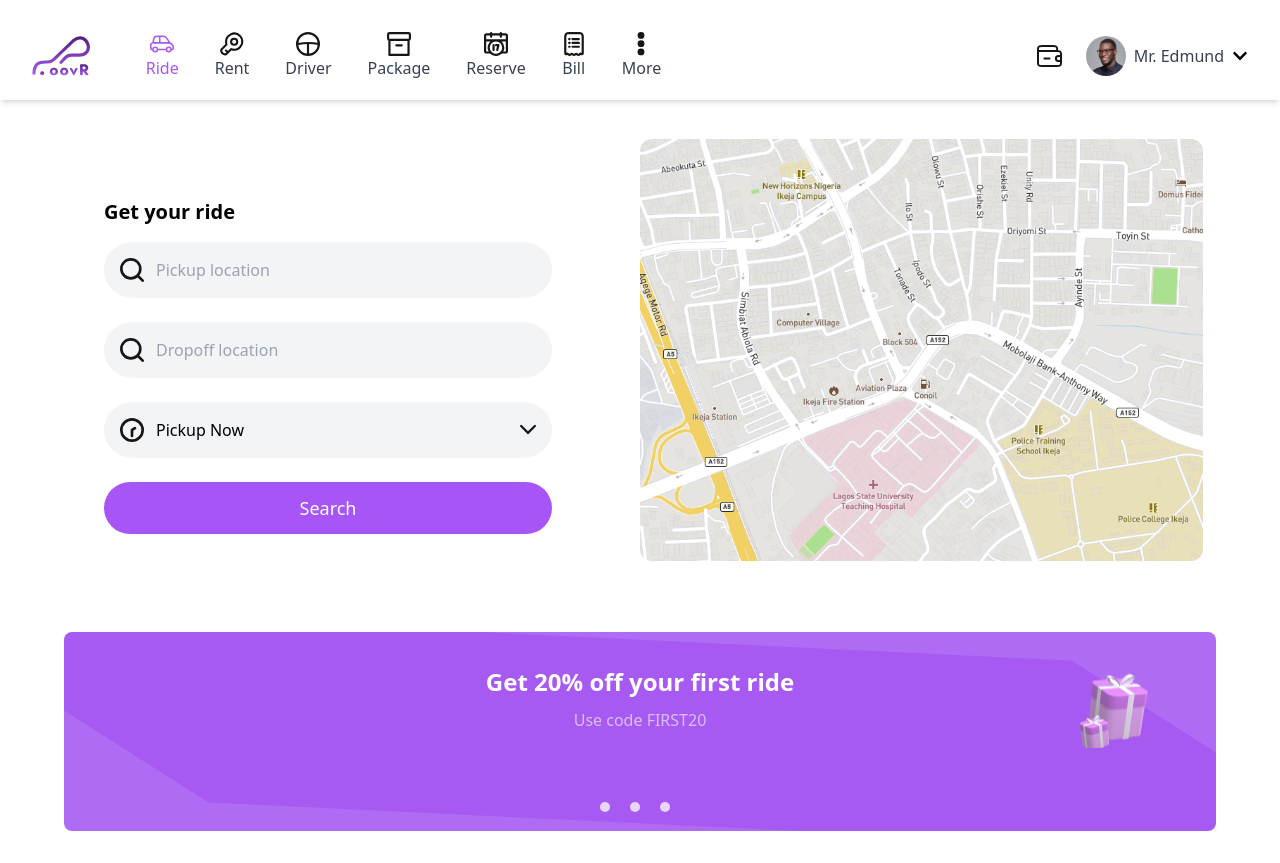
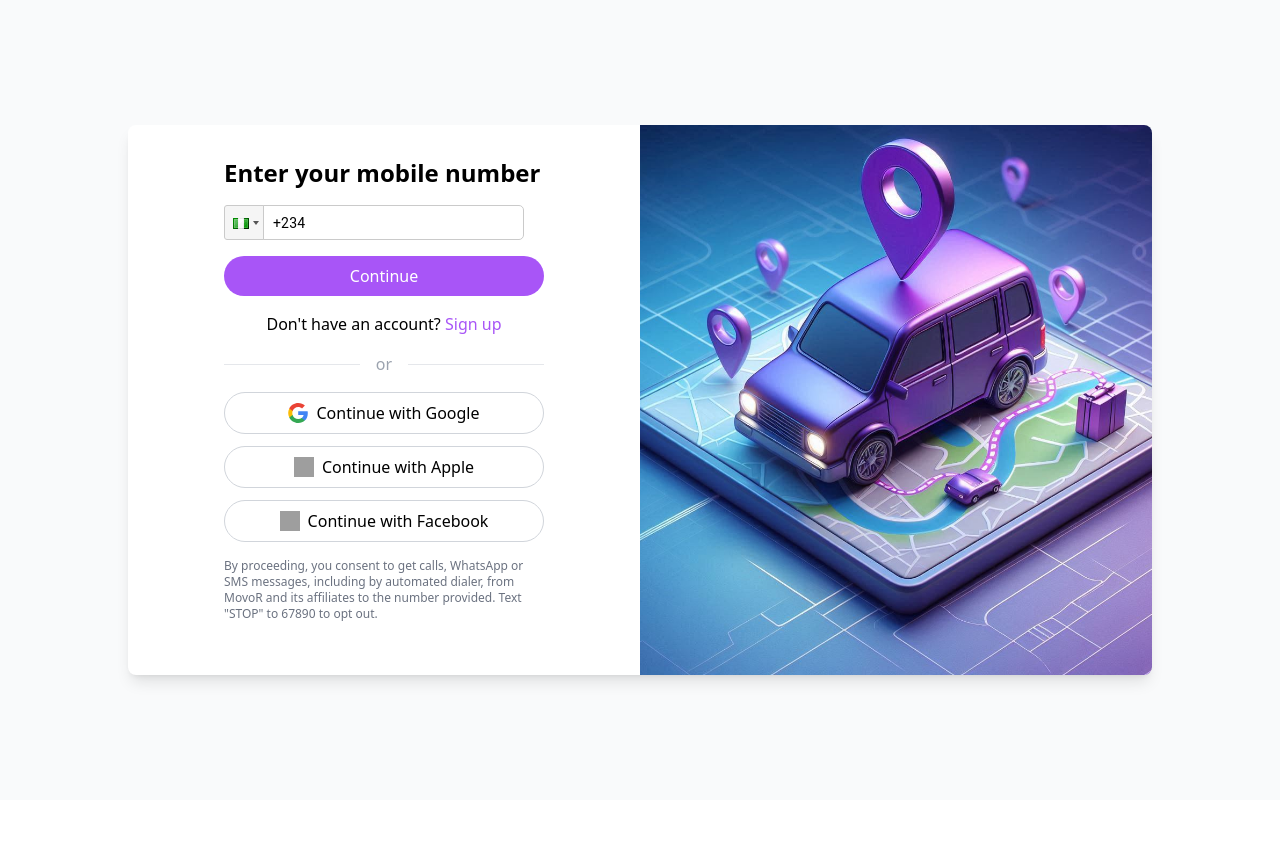
Before and after one commit to AbdurRahman200112/moovers, a React (Vite) app: page / in a window 1280 px wide. After the commit the page ends 800 px from the top, so only its background shows below. Built offline with nearby package versions, Linux system fonts and the light colour scheme; grey boxes are pictures that could not be loaded.

Commit message:
testing done

```diff
--- a/src/router/router.jsx
+++ b/src/router/router.jsx
@@ -12,11 +12,11 @@
     <Router>
       <div>
         <Routes>
-          <Route path="/" element={<Ride />} />
+          <Route path="/" element={<Login />} />
           <Route path="/signup" element={<Signup />} />
           <Route path="/verification" element={<Verification />} />
           <Route path="/name" element={<Name />} />
-          <Route path="/ride" element={<Login />} />
+          <Route path="/ride" element={<Ride />} />
           <Route path="/ride-car" element={<RideCarSelection />} />
         </Routes>
       </div>
```
